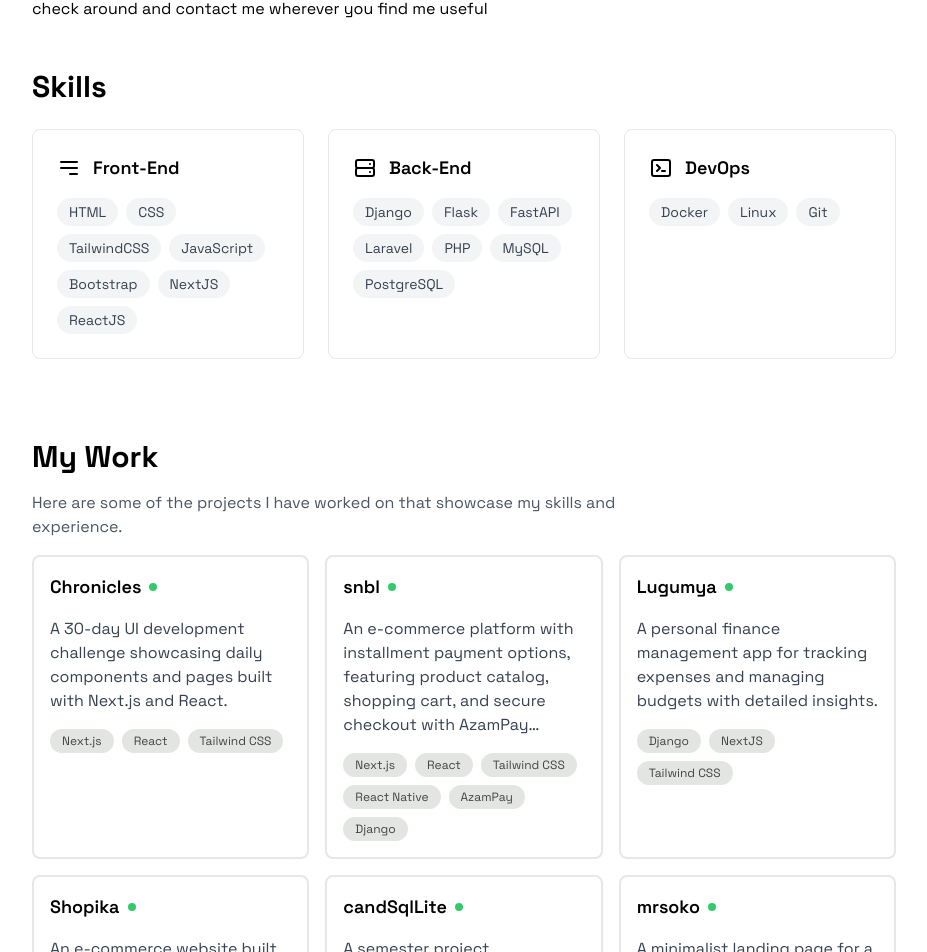
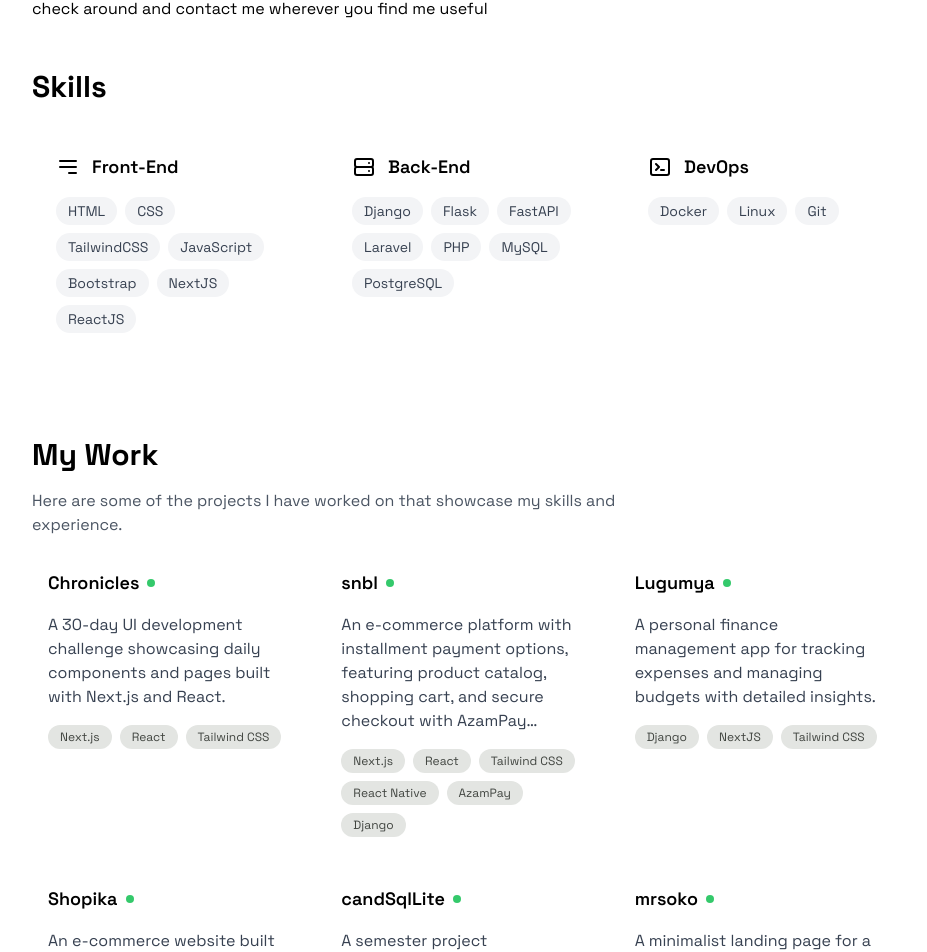
Before and after one commit to tzniceguy/myportifolio, a Next.js app: page / in a window 1280 px wide. Shown: the part 335-1287 px from the top of the page, without its empty margins (176-1103 px from the left). Built offline with nearby package versions, Linux system fonts and the light colour scheme.

Commit message:
refactor: removed background form the cards

```diff
--- a/components/project-card.tsx
+++ b/components/project-card.tsx
@@ -14,7 +14,7 @@ export default function Card({
   stack = [],
 }: CardProps) {
   return (
-    <div className="group rounded-lg border-2 dark:border-marshland-600 p-4 transition-all hover:shadow-lg dark:bg-marshland-900">
+    <div className="group rounded-lg  p-4 transition-all">
       <div className="flex items-center gap-2 mb-4">
         <Link
           href={url}
--- a/components/skills.tsx
+++ b/components/skills.tsx
@@ -82,10 +82,7 @@ export default function Skills() {
       <h2 className="text-2xl md:text-3xl font-bold mb-6">Skills</h2>
       <div className="grid gap-6 md:grid-cols-3">
         {skillCategories.map((category) => (
-          <div
-            key={category.title}
-            className="p-6 rounded-lg border bg-white dark:bg-marshland-900 dark:border-marshland-800 hover:shadow-lg transition-shadow"
-          >
+          <div key={category.title} className="p-6 rounded-lg">
             <div className="flex items-center gap-3 mb-4">
               {category.icon()}
               <h3 className="text-lg font-semibold">{category.title}</h3>
```
